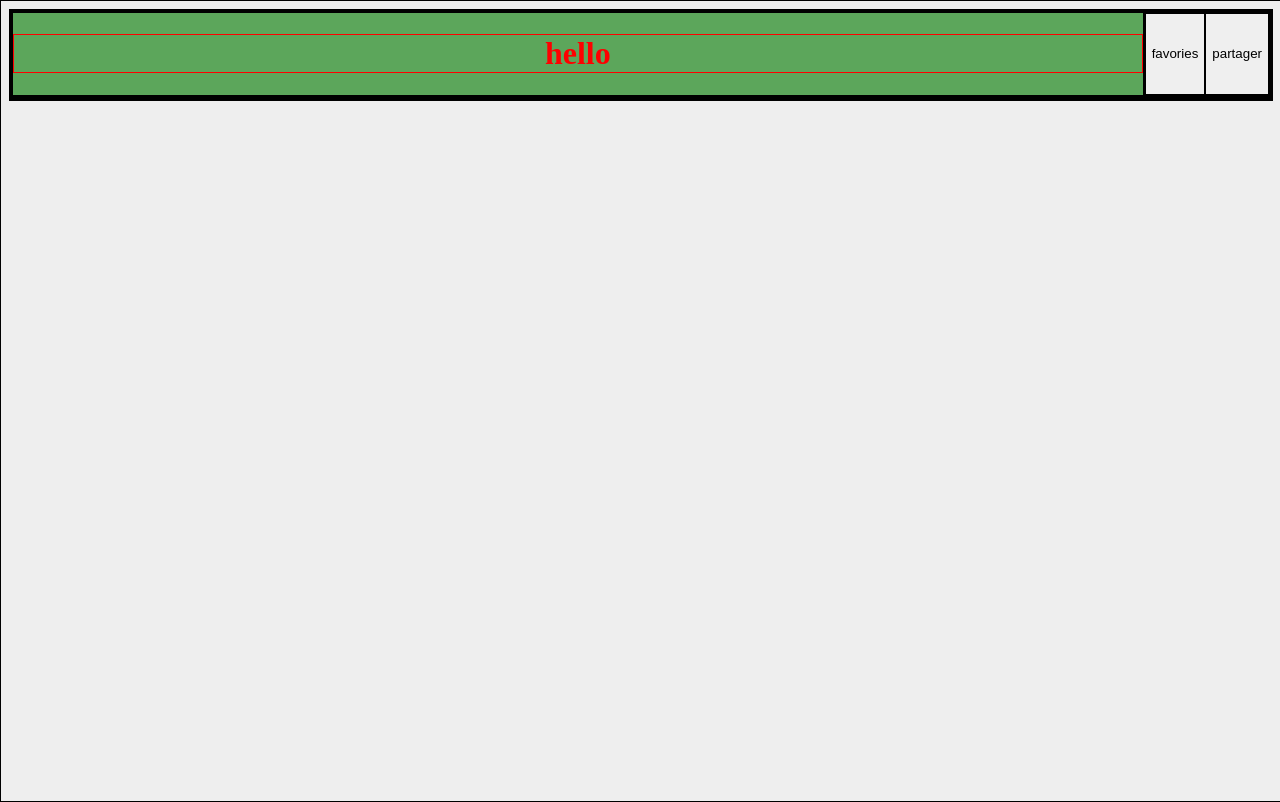
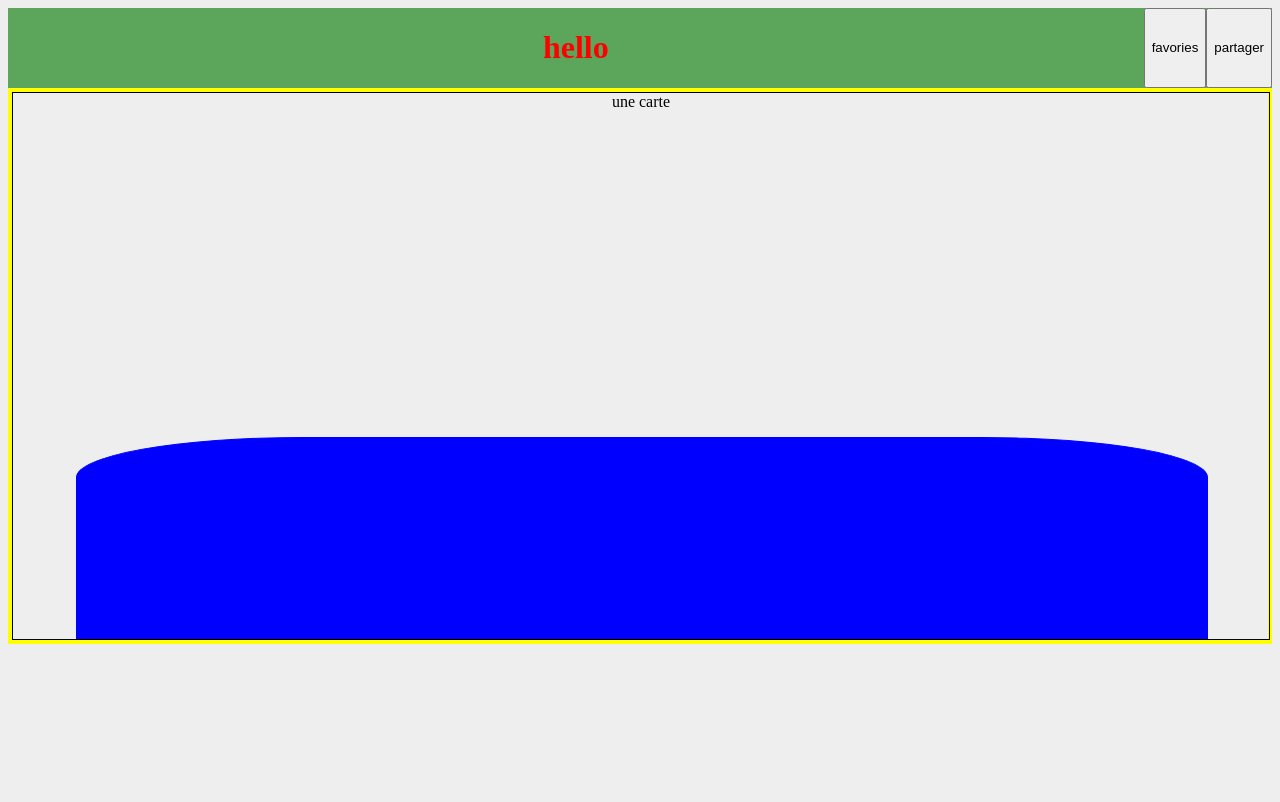
Before and after one commit to Calanfive/front_GrenoTour, a React (Vite) app: page / in a window 1280 px wide. Built offline with nearby package versions, Linux system fonts and the light colour scheme.

Commit message:
test push avec PR

```diff
--- a/index.html
+++ b/index.html
@@ -5,7 +5,7 @@
     <link rel="icon" type="image/svg+xml" href="/vite.svg" />
     <link rel="stylesheet" href="src/style.scss">
     <meta name="viewport" content="width=device-width, initial-scale=1.0" />
-    <title>Vite + React + TS</title>
+    <title>GrenoTour</title>
   </head>
   <body>
     <div id="root"></div>
--- a/src/composants/page_central.tsx
+++ b/src/composants/page_central.tsx
@@ -1,4 +1,6 @@
 function page_central() {
+
+
 
   return (
     <>
@@ -13,8 +15,13 @@ function page_central() {
       </div>
 
       <div className="carte_central">
+        <div className="div_carte">une carte
+          <div className="div_nave_barre">
+            {/* <div> </div> */}
+          </div>
+        </div>
+      </div>
 
-      </div>
     </>
   )
 }
--- a/src/styles.scss
+++ b/src/styles.scss
@@ -2,7 +2,7 @@
 // @use "mixin" as *;
 // @use "variables" as *;
 *{
-    border: solid 1px;
+    // border: solid 1px;
 }
 html{ // bonne idée de faire ça avec le html
     height: 100%;
@@ -11,6 +11,7 @@ html{ // bonne idée de faire ça avec le html
 body{
     background-color: rgb(238, 238, 238);
 }
+
 .div_head_logo_button{
     display: flex;
     background-color: #5CA65B;
@@ -18,11 +19,30 @@ body{
         display: flex;
     }
     .h1_head{
+        text-align: center;
         height: 100%;
         width: 100%;
-        text-align: center;
         h1{
             color: red;
         }
     }
 }
+
+.carte_central{
+    position: relative;
+    border: solid yellow 4px;
+    .div_carte{
+        text-align: center;
+        border: solid 1px;
+        width: 100%;
+        height: 100%;
+    }
+    .div_nave_barre{
+        border: solid  blue 1px;
+        background-color: blue;
+        border-radius: 20% 20% 0% 0%;
+        margin: 26% 0% 0% 5%;
+        width: 90%;
+        height: 200px;
+    }
+}
```
